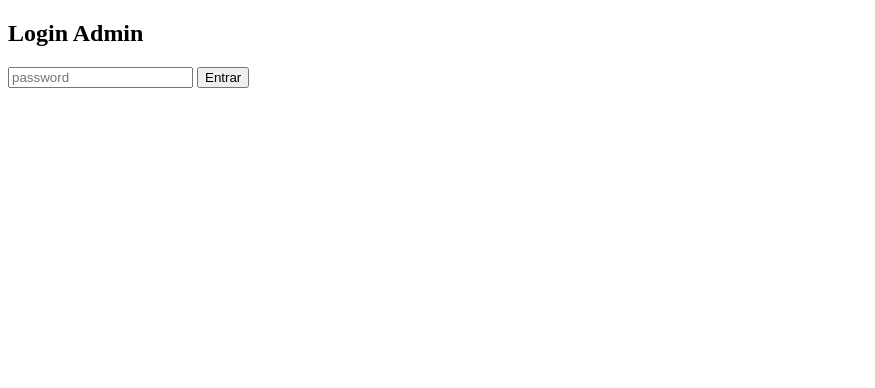
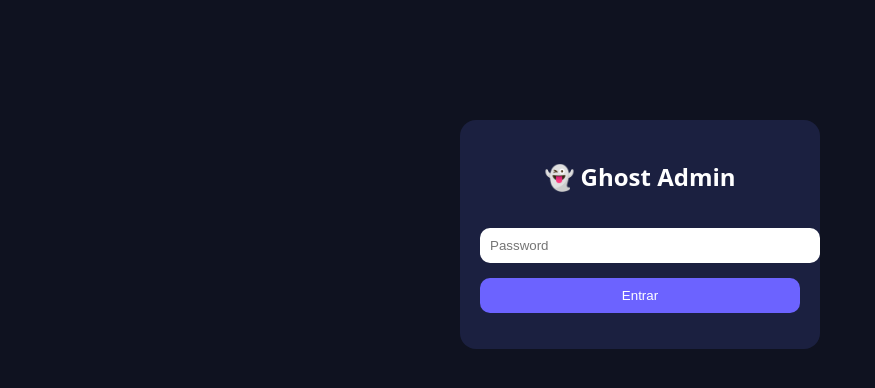
Before and after one commit to picolasYT/Ghost-APi, a website: page public/admin/login.html in a window 1280 px wide. Shown: the whole page, without its empty margins (0-875 px from the left). Drawn offline with Linux system fonts and the light colour scheme.

Commit message:
restore admin

```diff
--- a/middleware/adminAuth.js
+++ b/middleware/adminAuth.js
@@ -1,3 +1,5 @@
+const ADMIN_TOKEN = "ghost-token-123";
+
 export default function adminAuth(req, res, next) {
   const auth = req.headers.authorization;
 
@@ -7,7 +9,7 @@
 
   const token = auth.replace("Bearer ", "");
 
-  if (token !== process.env.ADMIN_TOKEN) {
+  if (token !== ADMIN_TOKEN) {
     return res.status(403).json({ error: "Token inválido" });
   }
 
--- a/public/admin/login.html
+++ b/public/admin/login.html
@@ -3,19 +3,41 @@
 <head>
   <meta charset="UTF-8">
   <title>Ghost Admin</title>
+  <meta name="viewport" content="width=device-width, initial-scale=1.0">
+
+  <!-- CSS CORRECTO -->
+  <link rel="stylesheet" href="/admin/admin.css">
 </head>
+
 <body>
 
-<h2>Login Admin</h2>
+  <div class="card" style="max-width: 320px; margin: 120px auto; text-align:center;">
+    <h2>👻 Ghost Admin</h2>
 
-<input id="password" type="password" placeholder="password">
-<button id="btn">Entrar</button>
+    <input
+      id="password"
+      type="password"
+      placeholder="Password"
+      style="
+        width:100%;
+        padding:10px;
+        border-radius:10px;
+        border:none;
+        margin:15px 0;
+      "
+    >
 
-<p id="error"></p>
+    <button id="btn" style="width:100%;">Entrar</button>
+
+    <p id="error" style="color:#ff7a7a; margin-top:10px;"></p>
+  </div>
 
   <script>
     document.getElementById("btn").onclick = async () => {
       const password = document.getElementById("password").value;
+      const errorEl = document.getElementById("error");
+
+      errorEl.textContent = "";
 
       const res = await fetch("/admin/login", {
         method: "POST",
@@ -26,7 +48,7 @@
       const data = await res.json();
 
       if (!res.ok) {
-    document.getElementById("error").textContent = "Password incorrecta";
+        errorEl.textContent = "❌ Password incorrecta";
         return;
       }
 
```
Also changed, not shown: routes/admin.js (+6 -4 lines). Lines whose indentation alone changed are shown as unchanged.
